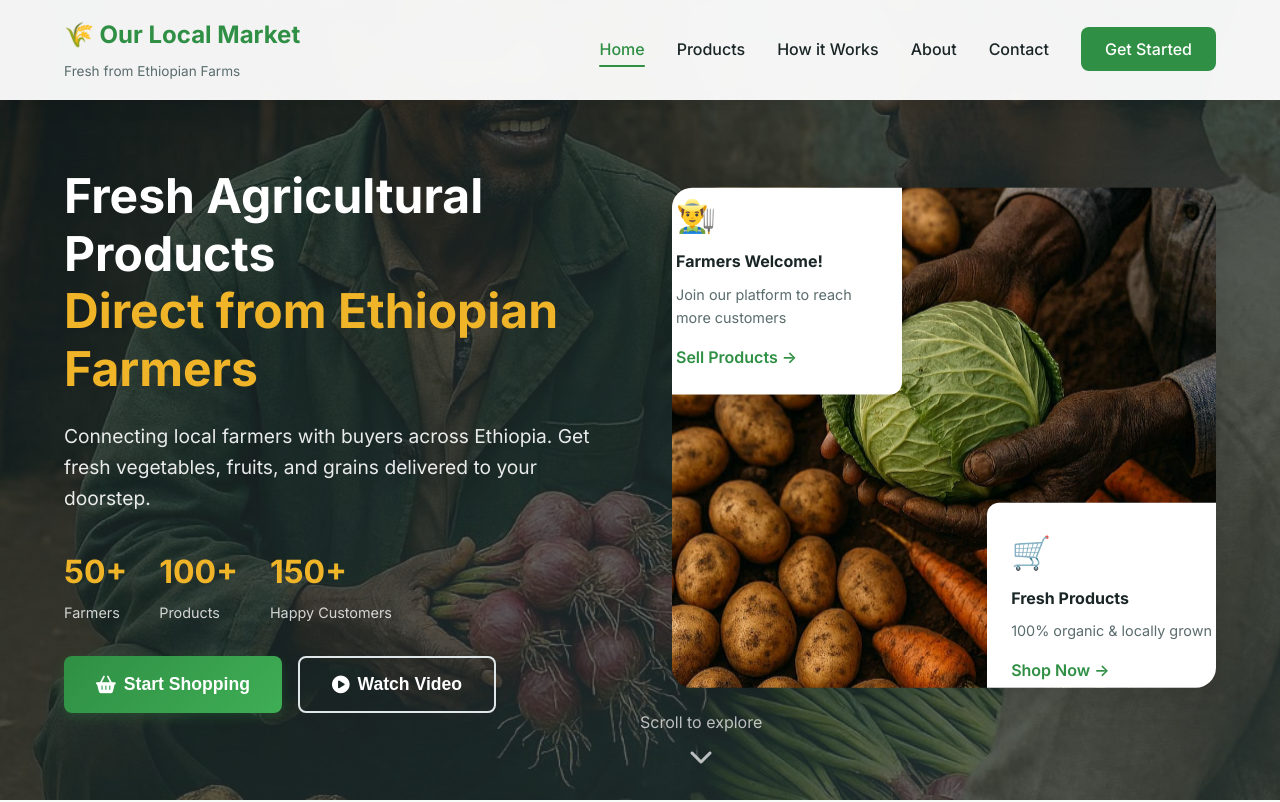
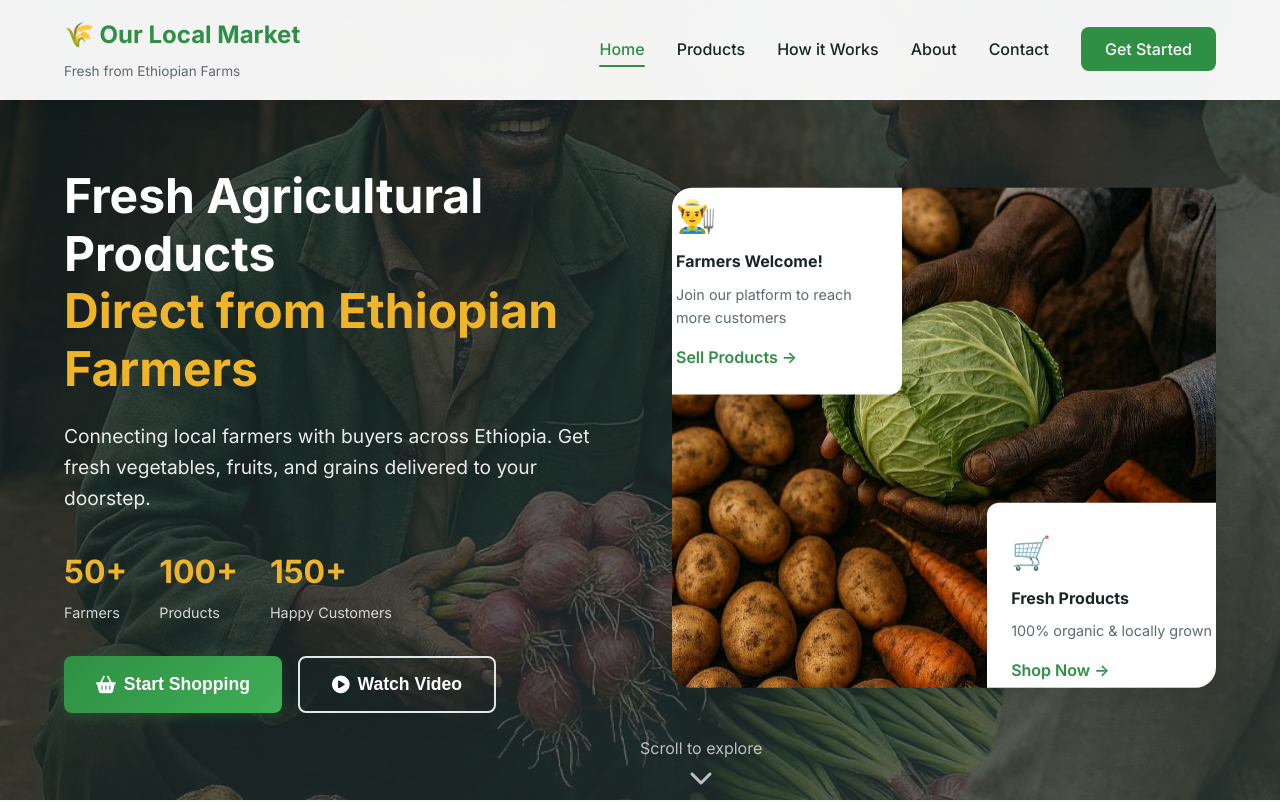
Before and after one commit to Nola8/OurLocalMarket, a website: page index.html in a window 1280 px wide. Shown: the top 802 px of the page. Drawn offline with Linux system fonts and the light colour scheme.

Commit message:
fixed position of scrollbtn

```diff
--- a/css/home-style.css
+++ b/css/home-style.css
@@ -352,11 +352,12 @@ body {
   position: absolute;
   bottom: 2rem;
   left: 50%;
+  top: 92%;
   transform: translateX(-50%);
   display: flex;
   flex-direction: column;
   align-items: center;
-  gap: 0.5rem;
+  gap: 0.2rem;
   color: rgba(255, 255, 255, 0.7);
   animation: bounce 2s infinite;
 }
@@ -365,7 +366,6 @@ body {
   font-size: 1.5rem;
 }
 
-/* ===== FEATURED PRODUCTS ===== */
 .featured-products {
   padding: 5rem 0;
   background: var(--background-light);
```
